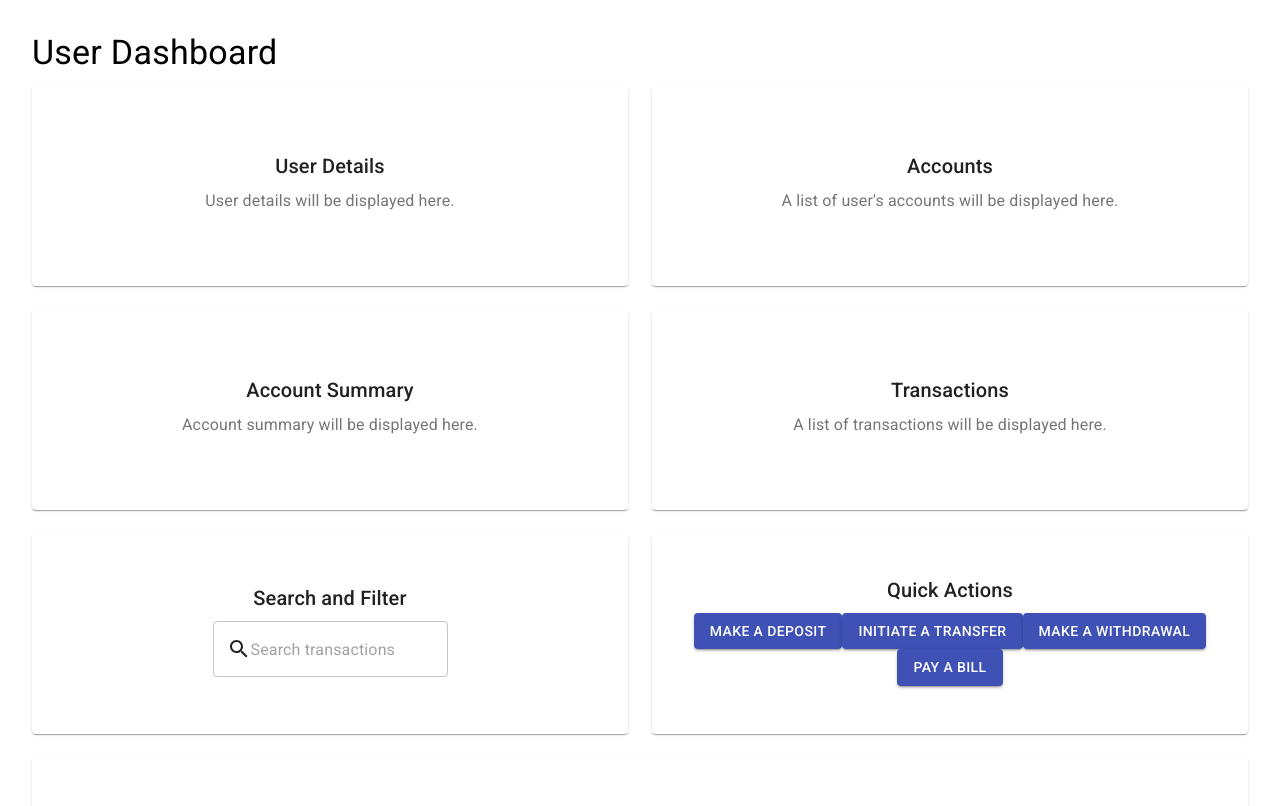
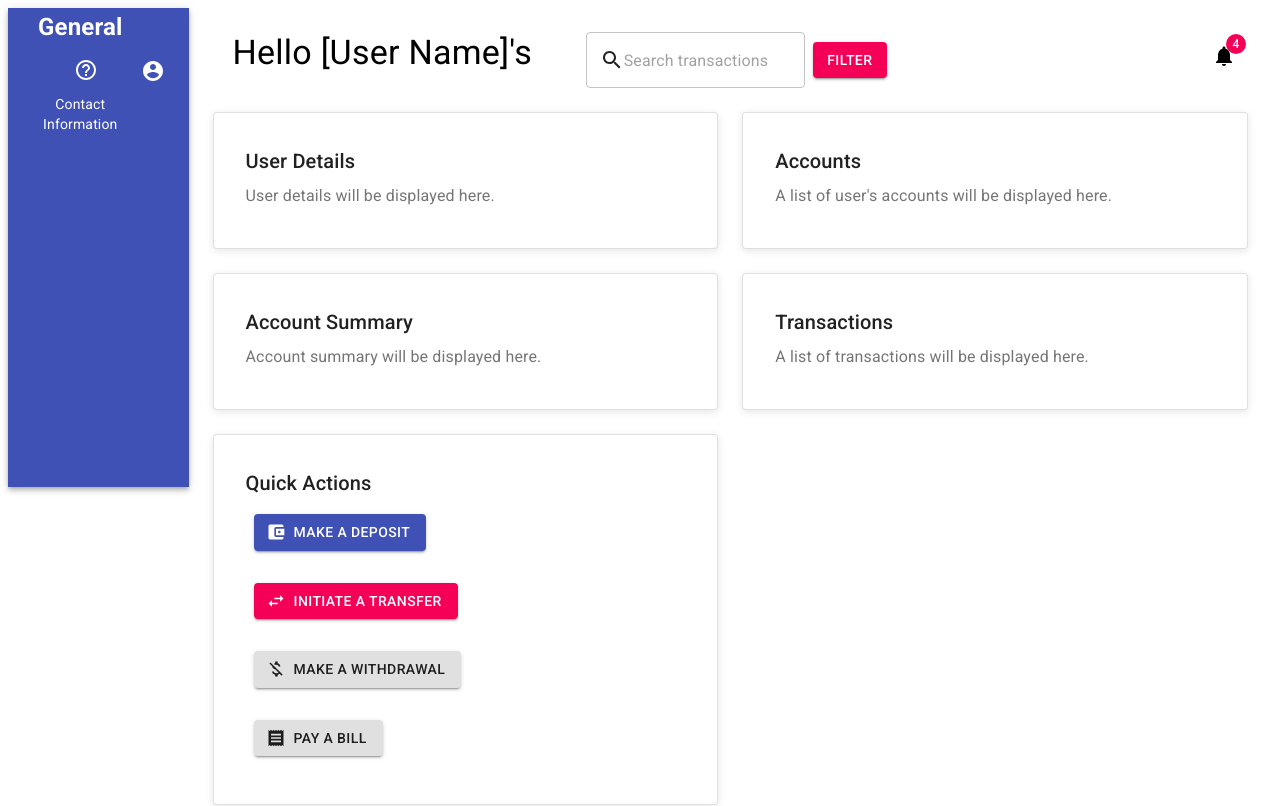
Before and after one commit to NICANORKYAMBA/bank-system, a React (Create React App) app in the folder frontend/: page /dashboard in a window 1280 px wide. Shown: the top 806 px of the page. Built offline with nearby package versions, Linux system fonts and the light colour scheme.

Commit message:
Restyled and updated user dashboard bt adding NavBar

```diff
--- a/frontend/src/pages/userDashboard.js
+++ b/frontend/src/pages/userDashboard.js
@@ -1,18 +1,243 @@
 import React from 'react';
-import { Container, Grid, Card, CardContent, Typography, Button, TextField } from '@material-ui/core';
+import {
+  Box,
+  Button,
+  Card,
+  CardContent,
+  Container,
+  Drawer,
+  Grid,
+  Hidden,
+  IconButton,
+  AppBar,
+  TextField,
+  makeStyles,
+  Toolbar,
+  Typography,
+  useMediaQuery,
+  useTheme,
+  Link,
+  Menu,
+  Badge,
+  MenuItem
+} from '@material-ui/core';
 import SearchIcon from '@material-ui/icons/Search';
-import styles from './userDashboard.module.css';
+import ExitToAppIcon from '@material-ui/icons/ExitToApp';
+import MenuIcon from '@material-ui/icons/Menu';
+import DepositIcon from '@material-ui/icons/AccountBalanceWallet';
+import TransferIcon from '@material-ui/icons/SwapHoriz';
+import WithdrawIcon from '@material-ui/icons/MoneyOff';
+import BillIcon from '@material-ui/icons/Receipt';
+import AccountCircle from '@material-ui/icons/AccountCircle';
+import NotificationsIcon from '@material-ui/icons/Notifications';
+import HelpOutlineIcon from '@material-ui/icons/HelpOutline';
+
+const useStyles = makeStyles((theme) => ({
+  root: {
+    display: 'flex'
+  },
+  appBar: {
+    marginBottom: theme.spacing(3),
+    height: '50%',
+    width: '100%',
+    backgroundColor: theme.palette.primary.main
+  },
+  title: {
+    fontWeight: 600,
+    fontSize: '1.5rem'
+  },
+  drawer: {
+    width: 240,
+    flexShrink: 0
+  },
+  drawerPaper: {
+    width: 240,
+    backgroundColor: theme.palette.grey[200]
+  },
+  toolbar: {
+    display: 'flex',
+    justifyContent: 'space-between',
+    alignItems: 'center'
+  },
+  card: {
+    minHeight: 200,
+    display: 'flex',
+    flexDirection: 'column',
+    justifyContent: 'center',
+    textAlign: 'center',
+    backgroundColor: theme.palette.grey[100]
+  },
+  cardContent: {
+    flexGrow: 1
+  },
+  button: {
+    margin: theme.spacing(1),
+    backgroundColor: theme.palette.secondary.main,
+    '&:hover': {
+      backgroundColor: theme.palette.secondary.dark
+    }
+  },
+  dashboardContainer: {
+    marginTop: theme.spacing(3)
+  },
+  dashboardButton: {
+    margin: theme.spacing(1),
+    width: '100%',
+    [theme.breakpoints.up('sm')]: {
+      width: 'auto'
+    }
+  },
+  dashboardCard: {
+    padding: theme.spacing(2),
+    border: `1px solid ${theme.palette.divider}`,
+    boxShadow: '0 2px 8px rgba(0, 0, 0, 0.1)'
+  }
+}));
 
 function Dashboard () {
+  const classes = useStyles();
+  const theme = useTheme();
+  const isSmallScreen = useMediaQuery(theme.breakpoints.down('sm'));
+  const [open, setOpen] = React.useState(false);
+
+  const [anchorEl, setAnchorEl] = React.useState(null);
+
+  const handleMenuOpen = (event) => {
+    setAnchorEl(event.currentTarget);
+  };
+
+  const handleMenuClose = () => {
+    setAnchorEl(null);
+  };
+
+  const handleDrawerOpen = () => {
+    setOpen(true);
+  };
+
+  const handleDrawerClose = () => {
+    setOpen(false);
+  };
+
+  React.useEffect(() => {
+    setOpen(!isSmallScreen);
+  }, [isSmallScreen]);
+
   return (
-    <Container className={styles.dashboardContainer}>
-      <Typography variant='h4' component='h1' gutterBottom>
-        User Dashboard
+    <div className={classes.root}>
+      <Hidden smUp implementation='css'>
+        <IconButton
+          color='inherit'
+          aria-label='open drawer'
+          onClick={handleDrawerOpen}
+          edge='start'
+        >
+          <MenuIcon />
+        </IconButton>
+        <Drawer
+          className={classes.drawer}
+          variant='persistent'
+          anchor='left'
+          open={open}
+          classes={{
+            paper: classes.drawerPaper
+          }}
+        >
+          <div>
+            <IconButton onClick={handleDrawerClose}>
+              <Typography variant='h6'>
+                General
               </Typography>
+              <Link component='button' variant='body2' onClick={() => { console.log('Profile Management clicked'); }}>
+                Profile Management
+              </Link>
+              <Button color='inherit' startIcon={<ExitToAppIcon />}>
+                Logout
+              </Button>
+            </IconButton>
+          </div>
+        </Drawer>
+      </Hidden>
+      <Hidden xsDown implementation='css'>
+        <AppBar position='static' className={classes.appBar}>
+          <Toolbar className={classes.toolbar}>
+            <Box display='flex' flexDirection='column' alignItems='center' justifyContent='space-around' style={{ height: '100%' }}>
+              <Typography variant='h6' className={classes.title}>
+                General
+              </Typography>
+              <IconButton
+                edge='end'
+                aria-label='help'
+                color='inherit'
+                onClick={() => { console.log('Help clicked'); }}
+              >
+                <HelpOutlineIcon />
+              </IconButton>
+              <Link component='button' variant='body2' onClick={() => { console.log('Contact Information clicked'); }} style={{ color: '#fff' }}>
+                Contact Information
+              </Link>
+            </Box>
+            <IconButton
+              edge='end'
+              aria-label='account of current user'
+              aria-haspopup='true'
+              onClick={handleMenuOpen}
+              color='inherit'
+            >
+              <AccountCircle />
+            </IconButton>
+            <Menu
+              anchorEl={anchorEl}
+              anchorOrigin={{
+                vertical: 'top',
+                horizontal: 'right'
+              }}
+              keepMounted
+              transformOrigin={{
+                vertical: 'top',
+                horizontal: 'right'
+              }}
+              open={Boolean(anchorEl)}
+              onClose={handleMenuClose}
+            >
+              <MenuItem onClick={handleMenuClose}>Profile Management</MenuItem>
+              <MenuItem onClick={handleMenuClose}>Logout</MenuItem>
+            </Menu>
+          </Toolbar>
+        </AppBar>
+      </Hidden>
+      <Container className={classes.dashboardContainer}>
         <Grid container spacing={3}>
+          <Grid item xs={12} sm={6} md={4}>
+            <Typography variant='h4' component='h1' gutterBottom style={{ marginLeft: '20px' }}>
+              Hello [User Name]'s
+            </Typography>
+          </Grid>
+          <Grid item xs={12} sm={6} md={4}>
+            <Box display='flex' justifyContent='flex-end' alignItems='center' style={{ marginLeft: '20px' }}>
+              <TextField
+                variant='outlined'
+                placeholder='Search transactions'
+                InputProps={{
+                  startAdornment: <SearchIcon />
+                }}
+              />
+              <Button variant='contained' color='primary' className={classes.button}>
+                Filter
+              </Button>
+            </Box>
+          </Grid>
+          <Grid item xs={12} sm={6} md={4}>
+            <Box display='flex' justifyContent='flex-end' alignItems='center'>
+              <IconButton color='inherit'>
+                <Badge badgeContent={4} color='secondary'>
+                  <NotificationsIcon />
+                </Badge>
+              </IconButton>
+            </Box>
+          </Grid>
           <Grid item xs={12} md={6}>
-          <Card className={styles.dashboardCard}>
-            <CardContent className={styles.dashboardCardContent}>
+            <Card className={classes.dashboardCard}>
+              <CardContent className={classes.dashboardCardContent}>
                 <Typography variant='h6' component='h2' gutterBottom>
                   User Details
                 </Typography>
@@ -24,8 +249,8 @@ function Dashboard () {
             </Card>
           </Grid>
           <Grid item xs={12} md={6}>
-          <Card className={styles.dashboardCard}>
-            <CardContent className={styles.dashboardCardContent}>
+            <Card className={classes.dashboardCard}>
+              <CardContent className={classes.dashboardCardContent}>
                 <Typography variant='h6' component='h2' gutterBottom>
                   Accounts
                 </Typography>
@@ -37,8 +262,8 @@ function Dashboard () {
             </Card>
           </Grid>
           <Grid item xs={12} md={6}>
-          <Card className={styles.dashboardCard}>
-            <CardContent className={styles.dashboardCardContent}>
+            <Card className={classes.dashboardCard}>
+              <CardContent className={classes.dashboardCardContent}>
                 <Typography variant='h6' component='h2' gutterBottom>
                   Account Summary
                 </Typography>
@@ -50,8 +275,8 @@ function Dashboard () {
             </Card>
           </Grid>
           <Grid item xs={12} md={6}>
-          <Card className={styles.dashboardCard}>
-            <CardContent className={styles.dashboardCardContent}>
+            <Card className={classes.dashboardCard}>
+              <CardContent className={classes.dashboardCardContent}>
                 <Typography variant='h6' component='h2' gutterBottom>
                   Transactions
                 </Typography>
@@ -63,47 +288,60 @@ function Dashboard () {
             </Card>
           </Grid>
           <Grid item xs={12} md={6}>
-          <Card className={styles.dashboardCard}>
-            <CardContent className={styles.dashboardCardContent}>
-              <Typography variant='h6' component='h2' gutterBottom>
-                Search and Filter
-              </Typography>
-              {/* Search and filter go here */}
-              <TextField
-                variant='outlined'
-                placeholder='Search transactions'
-                InputProps={{
-                  startAdornment: <SearchIcon />
-                }}
-              />
-            </CardContent>
-          </Card>
-        </Grid>
-        <Grid item xs={12} md={6}>
-          <Card className={styles.dashboardCard}>
-            <CardContent className={styles.dashboardCardContent}>
+            <Card className={classes.dashboardCard}>
+              <CardContent className={classes.dashboardCardContent}>
                 <Typography variant='h6' component='h2' gutterBottom>
                   Quick Actions
                 </Typography>
                 {/* Quick actions go here */}
-              <Button variant='contained' color='primary' className={`${styles.dashboardButton} ${styles.depositButton}`}>
+                <Grid container spacing={2}>
+                  <Grid item xs={12}>
+                    <Button
+                      variant='contained'
+                      color='primary'
+                      startIcon={<DepositIcon />}
+                      className={`${classes.dashboardButton} ${classes.depositButton}`}
+                    >
                       Make a Deposit
                     </Button>
-              <Button variant='contained' color='primary' className={`${styles.dashboardButton} ${styles.transferButton}`}>
+                  </Grid>
+                  <Grid item xs={12}>
+                    <Button
+                      variant='contained'
+                      color='secondary'
+                      startIcon={<TransferIcon />}
+                      className={`${classes.dashboardButton} ${classes.transferButton}`}
+                    >
                       Initiate a Transfer
                     </Button>
-              <Button variant='contained' color='primary' className={`${styles.dashboardButton} ${styles.withdrawButton}`}>
+                  </Grid>
+                  <Grid item xs={12}>
+                    <Button
+                      variant='contained'
+                      color='default'
+                      startIcon={<WithdrawIcon />}
+                      className={`${classes.dashboardButton} ${classes.withdrawButton}`}
+                    >
                       Make a Withdrawal
                     </Button>
-              <Button variant='contained' color='primary' className={`${styles.dashboardButton} ${styles.billButton}`}>
+                  </Grid>
+                  <Grid item xs={12}>
+                    <Button
+                      variant='contained'
+                      color='inherit'
+                      startIcon={<BillIcon />}
+                      className={`${classes.dashboardButton} ${classes.billButton}`}
+                    >
                       Pay a Bill
                     </Button>
+                  </Grid>
+                </Grid>
               </CardContent>
             </Card>
           </Grid>
           <Grid item xs={12}>
-          <Card className={styles.dashboardCard}>
-            <CardContent className={styles.dashboardCardContent}>
+            <Card className={classes.dashboardCard}>
+              <CardContent className={classes.dashboardCardContent}>
                 <Typography variant='h6' component='h2' gutterBottom>
                   Graphs and Charts
                 </Typography>
@@ -114,47 +352,9 @@ function Dashboard () {
               </CardContent>
             </Card>
           </Grid>
-        <Grid item xs={12}>
-          <Card className={styles.dashboardCard}>
-            <CardContent className={styles.dashboardCardContent}>
-              <Typography variant='h6' component='h2' gutterBottom>
-                Notifications
-              </Typography>
-              {/* Notifications go here */}
-              <Typography color='textSecondary'>
-                Notifications will be displayed here.
-              </Typography>
-            </CardContent>
-          </Card>
-        </Grid>
-        <Grid item xs={12}>
-          <Card className={styles.dashboardCard}>
-            <CardContent className={styles.dashboardCardContent}>
-              <Typography variant='h6' component='h2' gutterBottom>
-                Profile Management
-              </Typography>
-              {/* Profile management options go here */}
-              <Typography color='textSecondary'>
-                Profile management options will be displayed here.
-              </Typography>
-            </CardContent>
-          </Card>
-        </Grid>
-        <Grid item xs={12}>
-          <Card className={styles.dashboardCard}>
-            <CardContent className={styles.dashboardCardContent}>
-              <Typography variant='h6' component='h2' gutterBottom>
-                Contact Information
-              </Typography>
-              {/* Contact information goes here */}
-              <Typography color='textSecondary'>
-                Contact information will be displayed here.
-              </Typography>
-            </CardContent>
-          </Card>
-        </Grid>
         </Grid>
       </Container>
+    </div>
   );
 }
 
```
Lines whose indentation alone changed are shown as unchanged.
